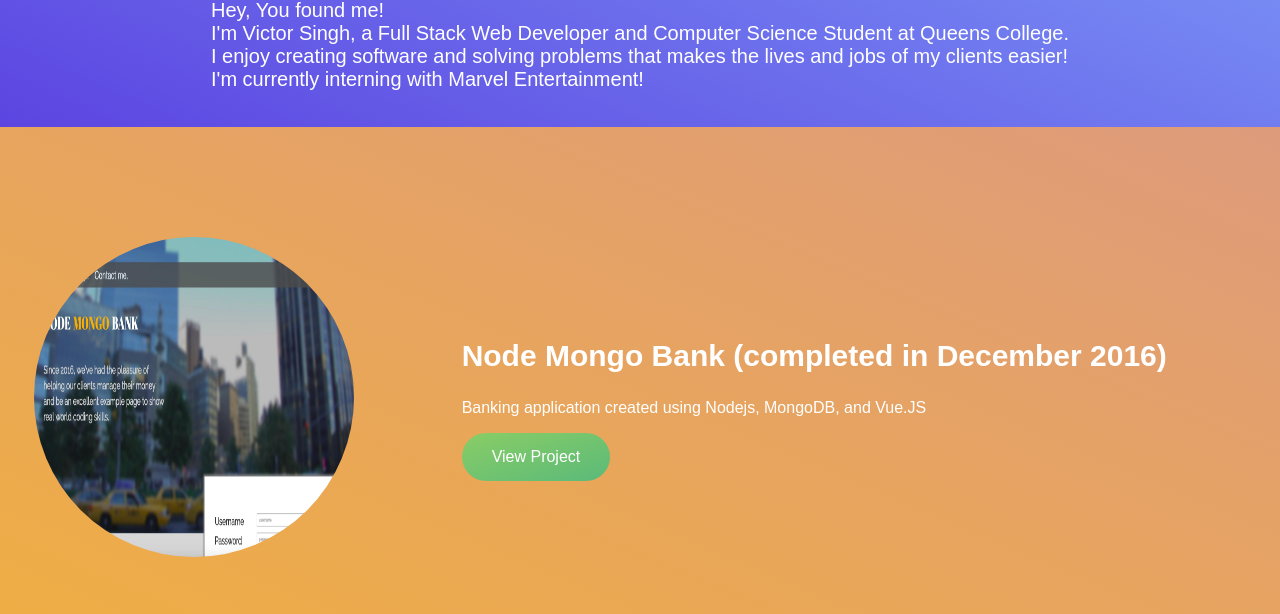
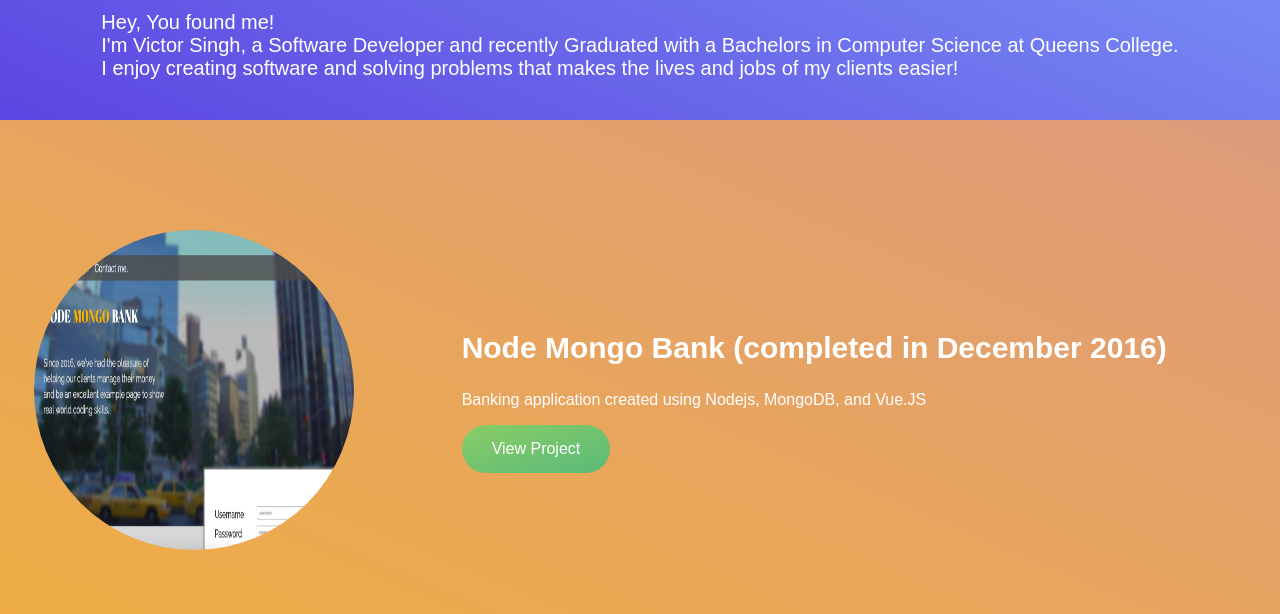
Before and after one commit to victorsingh/victorsingh.github.io, a website built with Parcel: page index.html in a window 1280 px wide. Shown: the part 486-1100 px from the top of the page. Built offline with nearby package versions, Linux system fonts and the light colour scheme; no server answers.

Commit message:
Post graduation update

```diff
--- a/index.html
+++ b/index.html
@@ -47,7 +47,7 @@
 	<section style = "flex-wrap: wrap-reverse; justify-content: space-around">
 		<div class = "poster">
 			<h1> Victor Singh </h1>
-			<h2> Hey, You found me! <br>I'm Victor Singh, a Full Stack Web Developer and Computer Science Student at Queens College. <br>I enjoy creating software and solving problems that makes the lives and jobs of my clients easier! <br>I'm currently interning with Marvel Entertainment!
+			<h2> Hey, You found me! <br>I'm Victor Singh, a Software Developer and recently Graduated with a Bachelors in Computer Science at Queens College. <br>I enjoy creating software and solving problems that makes the lives and jobs of my clients easier! <br>
 			</h2>
 			<!-- <div class = "rounded-button">
 				<span>
```
